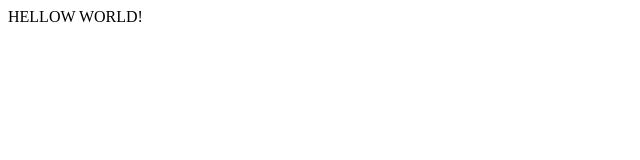
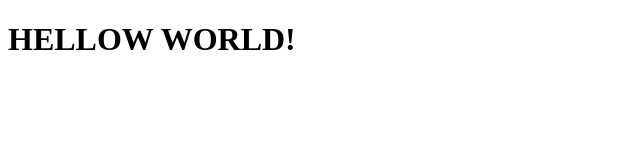
Before and after one commit to OhDeerMe/deerShit, a plain HTML site: page test.html in a window 1280 px wide. Shown: the whole page, without its empty margins (0-640 px from the left). Drawn offline with Linux system fonts and the light colour scheme.

Commit message:
Update test.html

```diff
--- a/test.html
+++ b/test.html
@@ -6,7 +6,7 @@
 <script async defer crossorigin="anonymous" src="https://connect.facebook.net/en_US/sdk.js#xfbml=1&version=v20.0" nonce="24KBlgdu"></script>
     <body>
 
-        HELLOW WORLD!
+        <h1>HELLOW WORLD!</h1>
         <div class="fb-comments" data-href="https://ohdeerme.github.io/deerShit/" data-width="100%" data-numposts="2"></div>
     </body>
 </html>
```
